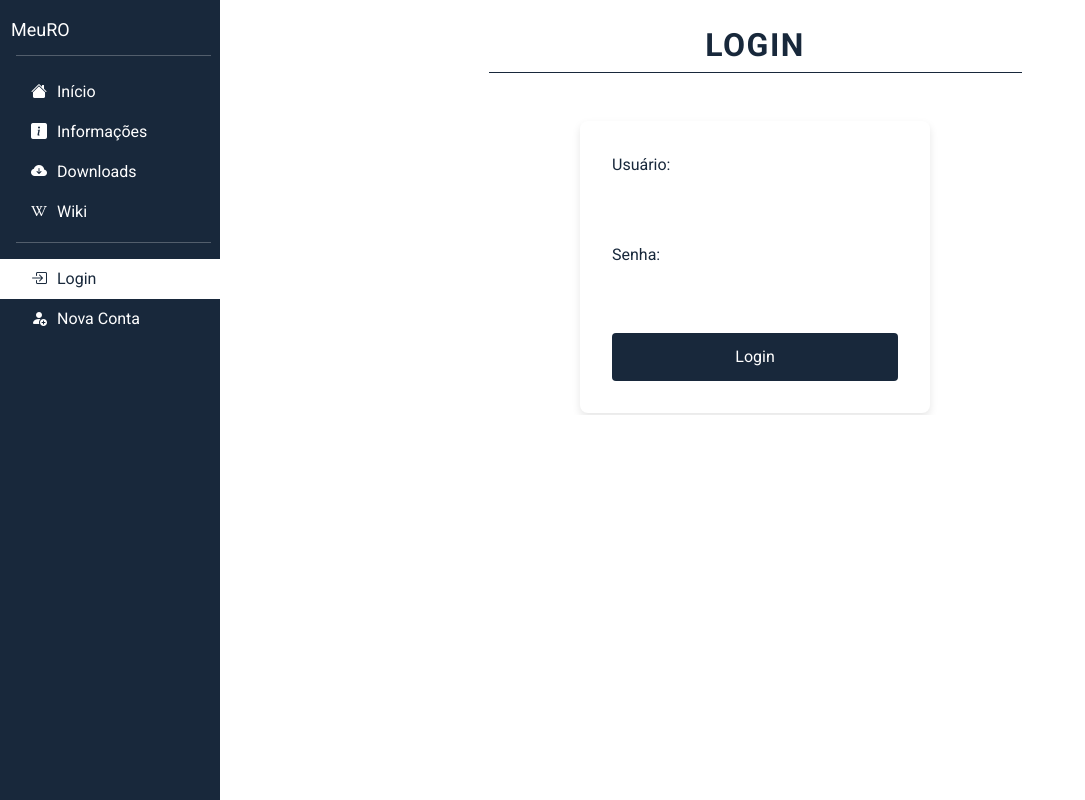
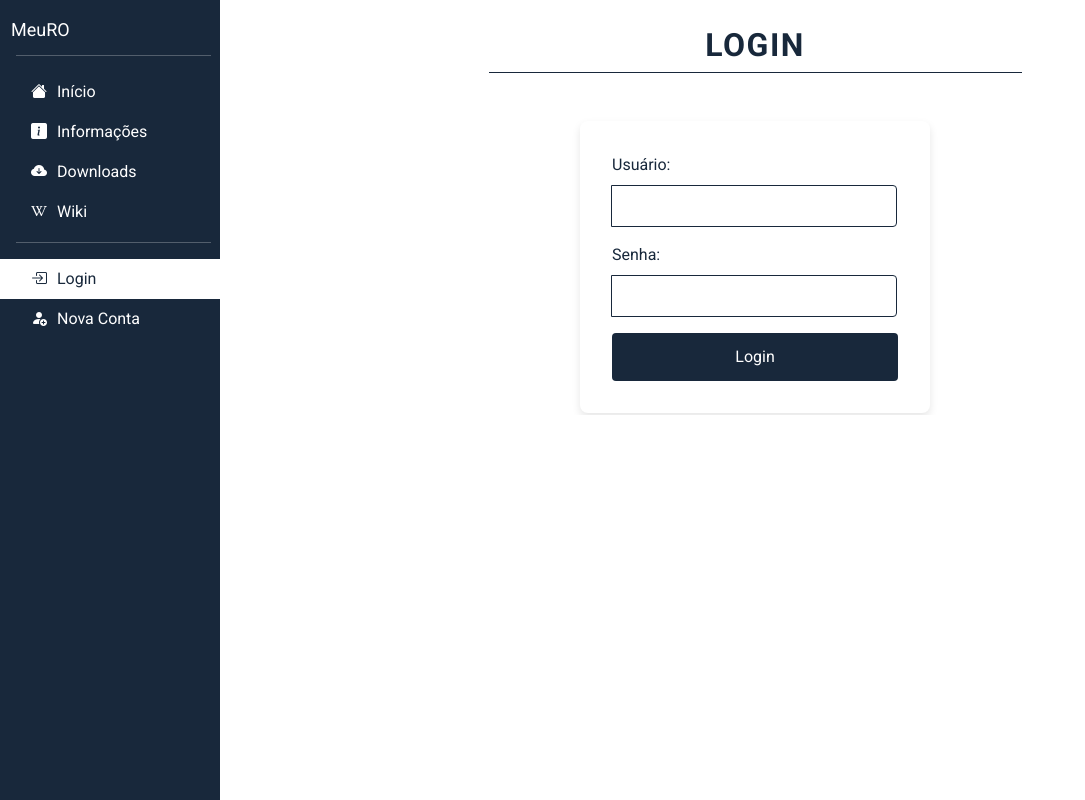
Before and after one commit to ArturllVale/bun-app, a React (Vite) app: page /login in a window 1280 px wide. Shown: the whole page, without its empty margins (0-1085 px from the left). Built offline with nearby package versions, Linux system fonts and the light colour scheme.

Commit message:
renomear seção de Ranks para Top Ranks e atualizar a cor da borda dos inputs

```diff
--- a/src/App.tsx
+++ b/src/App.tsx
@@ -370,7 +370,7 @@ export default function App(): JSX.Element {
 
       {/* Seção de Ranks */}
       <div className="row py-4">
-        <h2 className='mb-5 mt-4'>Ranks</h2>
+        <h2 className='mb-5 mt-4'>Top Ranks</h2>
         <div className='px-4 justify-content-center'>
           <ul className="nav nav-tabs justify-content-center" id="rankTabs" role="tablist">
             <li className="nav-item" role="presentation">
--- a/src/style/style.css
+++ b/src/style/style.css
@@ -59,7 +59,7 @@ ul li {
 .input-group input {
   width: 100%;
   padding: 0.5rem;
-  border: 1px solid var(--cor-branca);
+  border: 1px solid var(--cor-primaria);
   border-radius: 4px;
   font-size: 1rem;
 }
```
